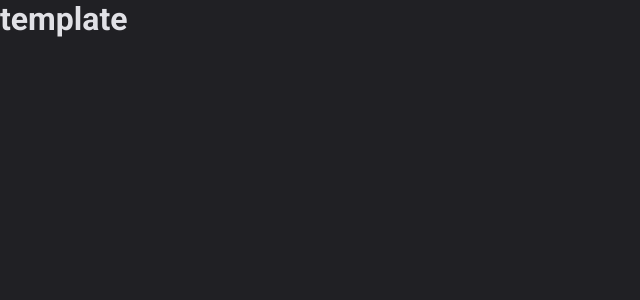
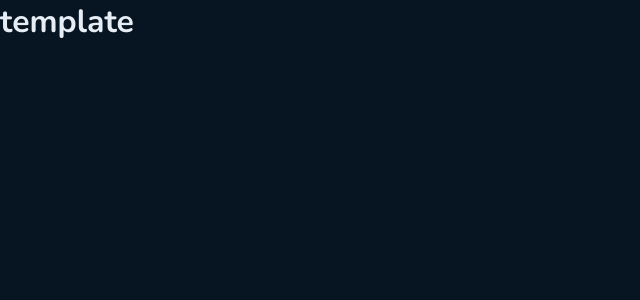
Before and after one commit to demisrusso9/github-blog, a React (Vite) app: page / in a window 1280 px wide. Shown: the top 300 px of the page, without its empty margins (0-640 px from the left). Built offline with nearby package versions, Linux system fonts and the light colour scheme.

Commit message:
add theme and nunito font

```diff
--- a/index.html
+++ b/index.html
@@ -6,7 +6,7 @@
     <link rel="preconnect" href="https://fonts.googleapis.com" />
     <link rel="preconnect" href="https://fonts.gstatic.com" crossorigin />
     <link
-      href="https://fonts.googleapis.com/css2?family=Roboto:wght@400;700&display=swap"
+      href="https://fonts.googleapis.com/css2?family=Nunito:ital,wght@0,200..1000;1,200..1000&display=swap"
       rel="stylesheet"
     />
     <meta name="viewport" content="width=device-width, initial-scale=1.0" />
--- a/src/styles/global.ts
+++ b/src/styles/global.ts
@@ -22,13 +22,13 @@ export const GlobalStyle = createGlobalStyle`
   }
 
   body {
-    color: ${props => props.theme['gray-100']};
-    background-color: ${props => props.theme['gray-800']};
+    color: ${props => props.theme['base-title']};
+    background-color: ${props => props.theme['base-background']};
     -webkit-font-smoothing: antialiased;
   }
 
   body, input, textarea, button {
-    font: 400 1rem 'Roboto', sans-serif;
+    font: 400 1rem 'Nunito', sans-serif;
   }
 
   button {
--- a/src/styles/themes/default.ts
+++ b/src/styles/themes/default.ts
@@ -1,20 +1,13 @@
 export const defaultTheme = {
-  white: '#fff',
-
-  'gray-100': '#E1E1E6',
-  'gray-300': '#C4C4CC',
-  'gray-400': '#8D8D99',
-  'gray-500': '#7C7C8A',
-  'gray-600': '#323238',
-  'gray-700': '#29292E',
-  'gray-800': '#202024',
-  'gray-900': '#121214',
-
-  'green-300': '#00B37E',
-  'green-500': '#00875F',
-  'green-700': '#015F43',
-
-  'red-300': '#F75A68',
-  'red-500': '#AB222E',
-  'red-700': '#7A1921',
-} as const
+  'blue': '#3294F8',
+  'base-title': '#E7EDF4',
+  'base-subtitle': '#C4D4E3',
+  'base-text': '#AFC2D4',
+  'base-span': '#7B96B2',
+  'base-label': '#3A536B',
+  'base-border': '#1C2F41',
+  'base-post': '#112131',
+  'base-profile': '#0B1B2B',
+  'base-background': '#071422',
+  'base-input': '#040F1A',
+} as const;
```
